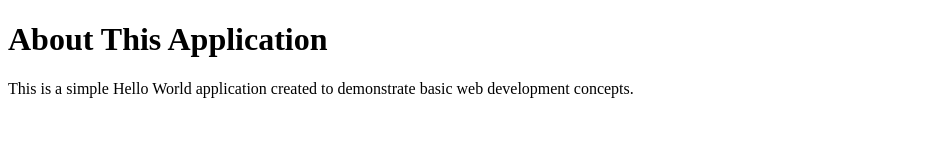
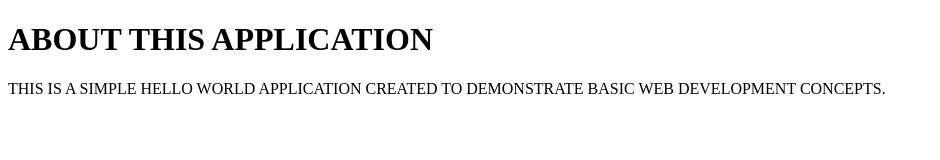
Before and after one commit to JamesJokDutAkuei/windmild, a plain HTML site: page helloworldapp/about.html in a window 1280 px wide. Shown: the whole page, without its empty margins (0-940 px from the left). Drawn offline with Linux system fonts and the light colour scheme.

Commit message:
style: Update text formatting in about.html to capital letters

```diff
--- a/helloworldapp/about.html
+++ b/helloworldapp/about.html
@@ -6,7 +6,7 @@
     <title>About This Application</title>
 </head>
 <body>
-    <h1>About This Application</h1>
-    <p>This is a simple Hello World application created to demonstrate basic web development concepts.</p>
+    <h1>ABOUT THIS APPLICATION</h1>
+    <p>THIS IS A SIMPLE HELLO WORLD APPLICATION CREATED TO DEMONSTRATE BASIC WEB DEVELOPMENT CONCEPTS.</p>
 </body>
 </html>
```
